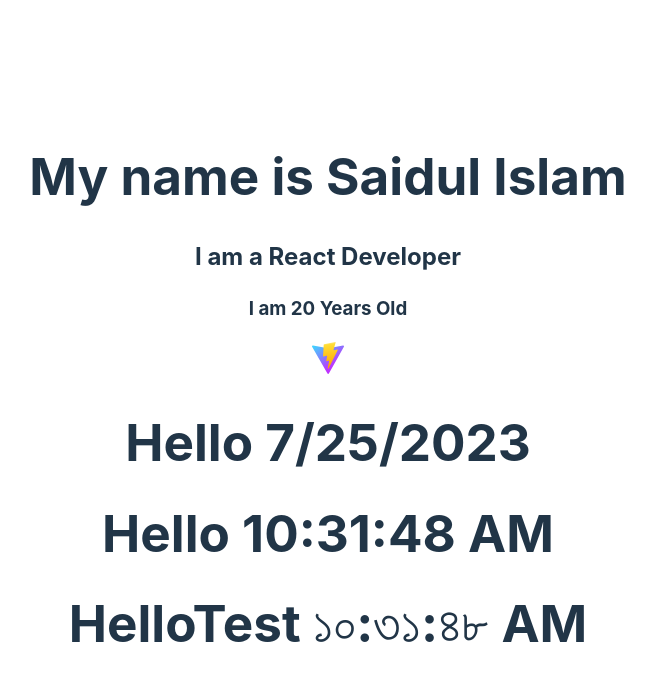
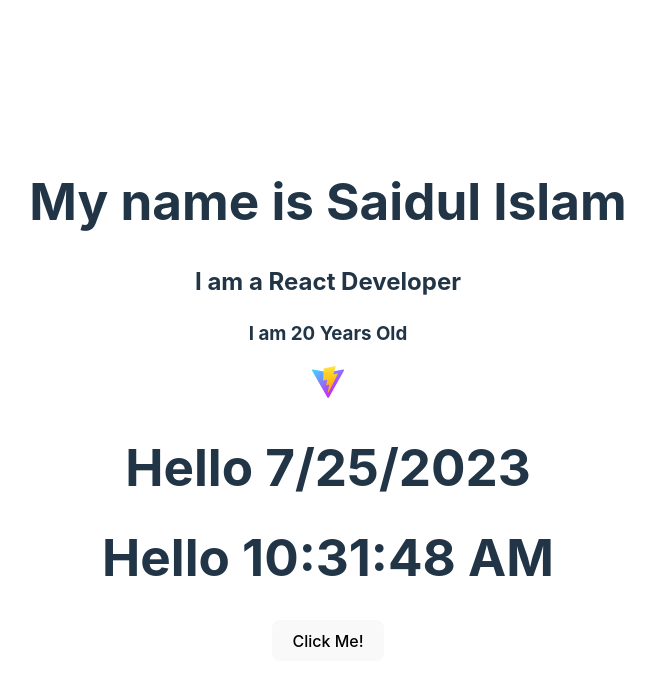
Before and after one commit to saidulislamjihad/NewReact, a React (Vite) app: page / in a window 1280 px wide. Shown: the top 686 px of the page, without its empty margins (312-967 px from the left). Built offline with nearby package versions, Linux system fonts and the light colour scheme.

Commit message:
fix:Modify class components

```diff
--- a/src/ClassBase.jsx
+++ b/src/ClassBase.jsx
@@ -18,12 +18,21 @@ class SecondClock extends React.Component {
         });
     }
 
+    handleClick = ()=>{
+        this.setState( {
+            locale: 'bn-BD',
+        });
+    }
 
     render(){
+        const {date , locale} = this.state;
         return (
-            <h1>
-                Hello{this.props.children} {this.state.date.toLocaleTimeString(this.props.locale)}
-            </h1>
+            <>
+                <h1>
+                    Hello {date.toLocaleTimeString(locale)}
+                </h1>
+                <button onClick={this.handleClick}>Click Me!</button>
+            </>
         )
     }
 }
--- a/src/main.jsx
+++ b/src/main.jsx
@@ -8,7 +8,6 @@ import './index.css'
 ReactDOM.createRoot(document.getElementById('root')).render(
   <React.StrictMode>
     <App />
-    <Clock />
-    <SecondClock locale="bn-BD">Test</SecondClock>
+    <SecondClock/>
   </React.StrictMode>
 )
```
